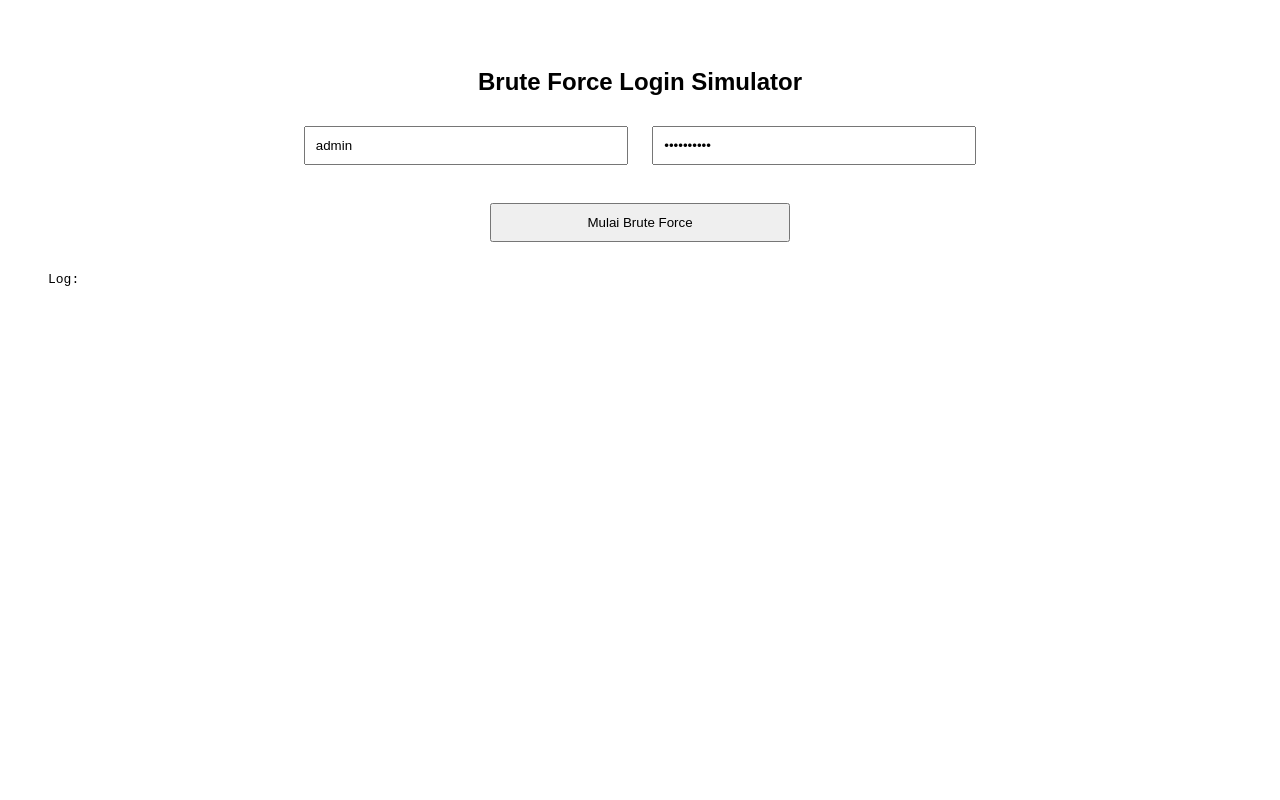
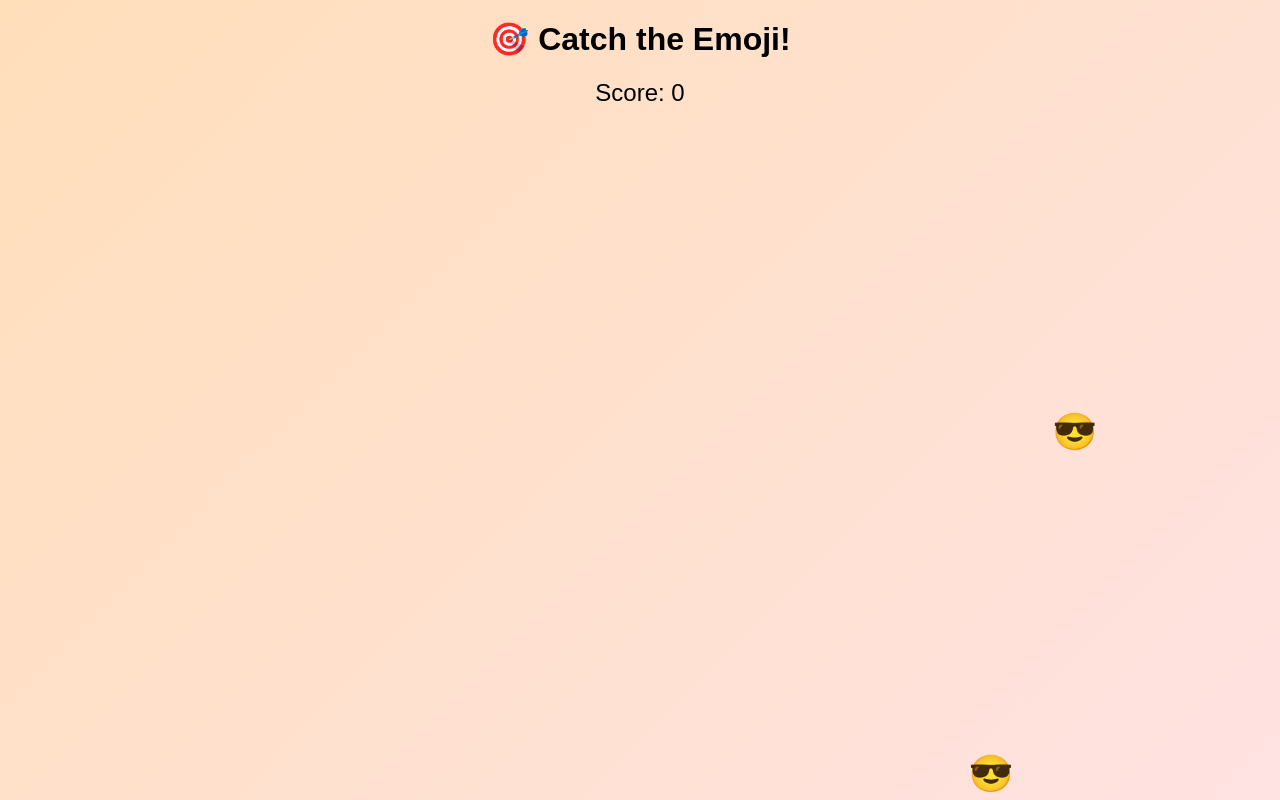
Before and after one commit to BabyCpanel/Baby, a plain HTML site: page index.html in a window 1280 px wide. Drawn offline with Linux system fonts and the light colour scheme.

Commit message:
index.html

```diff
--- a/index.html
+++ b/index.html
@@ -1,55 +1,94 @@
 <!DOCTYPE html>
-<html lang="id">
+<html lang="en">
 <head>
-  <meta charset="UTF-8">
-  <title>Brute Force Login (Simulasi Aman)</title>
+  <meta charset="UTF-8" />
+  <meta name="viewport" content="width=device-width, initial-scale=1.0"/>
+  <title>Catch the Emoji!</title>
   <style>
-    body { font-family: sans-serif; text-align: center; padding: 40px; }
-    input, button { padding: 10px; margin: 10px; width: 300px; }
-    #log { margin-top: 20px; font-family: monospace; text-align: left; white-space: pre-wrap; }
+    body {
+      font-family: sans-serif;
+      background: linear-gradient(135deg, #ffdfba, #ffe2e2);
+      margin: 0;
+      overflow: hidden;
+      display: flex;
+      flex-direction: column;
+      align-items: center;
+      height: 100vh;
+    }
+
+    h1 {
+      margin-top: 20px;
+    }
+
+    #score {
+      font-size: 24px;
+      margin-bottom: 10px;
+    }
+
+    #game-area {
+      position: relative;
+      width: 100%;
+      height: 100%;
+    }
+
+    .emoji {
+      position: absolute;
+      font-size: 36px;
+      cursor: pointer;
+      user-select: none;
+      transition: transform 0.1s;
+    }
+
+    .emoji:active {
+      transform: scale(0.8);
+    }
   </style>
 </head>
 <body>
-  <h2>Brute Force Login Simulator</h2>
-
-  <!-- Target login (readonly, anggap ini sistem target buatan sendiri) -->
-  <input id="targetUser" type="text" value="admin" readonly />
-  <input id="targetPass" type="password" value="rahasia123" readonly />
-
-  <br><br>
-  <button onclick="startBruteForce()">Mulai Brute Force</button>
-
-  <div id="log">Log: </div>
+  <h1>🎯 Catch the Emoji!</h1>
+  <div id="score">Score: 0</div>
+  <div id="game-area"></div>
 
   <script>
-    // Wordlist pengguna dan password (simulasi)
-    const usernames = ["admin", "root", "user"];
-    const passwords = ["123456", "admin123", "rahasia", "rahasia123", "password"];
+    const gameArea = document.getElementById("game-area");
+    const scoreDisplay = document.getElementById("score");
 
-    function startBruteForce() {
-      const targetUser = document.getElementById('targetUser').value;
-      const targetPass = document.getElementById('targetPass').value;
-      let found = false;
-      let log = "🔍 Mencoba kombinasi login...\n";
+    let score = 0;
+    const emojis = ["😀", "😎", "🐶", "🍕", "🚀", "👾", "🎉"];
+    const interval = 1000; // ms
 
-      outer:
-      for (let u of usernames) {
-        for (let p of passwords) {
-          log += `⏳ Mencoba: ${u} / ${p}\n`;
-          if (u === targetUser && p === targetPass) {
-            log += `\n✅ Berhasil login dengan:\n👤 Username: ${u}\n🔑 Password: ${p}`;
-            found = true;
-            break outer;
-          }
+    function randomPosition() {
+      const x = Math.random() * (window.innerWidth - 50);
+      const y = Math.random() * (window.innerHeight - 100);
+      return { x, y };
+    }
+
+    function spawnEmoji() {
+      const emoji = document.createElement("div");
+      emoji.classList.add("emoji");
+      emoji.textContent = emojis[Math.floor(Math.random() * emojis.length)];
+
+      const { x, y } = randomPosition();
+      emoji.style.left = `${x}px`;
+      emoji.style.top = `${y}px`;
+
+      emoji.onclick = () => {
+        score++;
+        scoreDisplay.textContent = `Score: ${score}`;
+        gameArea.removeChild(emoji);
+      };
+
+      gameArea.appendChild(emoji);
+
+      setTimeout(() => {
+        if (gameArea.contains(emoji)) {
+          gameArea.removeChild(emoji);
         }
-      }
+      }, 1200);
+    }
 
-      if (!found) {
-        log += "\n❌ Tidak ada kombinasi yang cocok.";
-      }
-
-      document.getElementById("log").textContent = log;
-    }
+    // Start game
+    setInterval(spawnEmoji, interval);
   </script>
 </body>
 </html>
```
